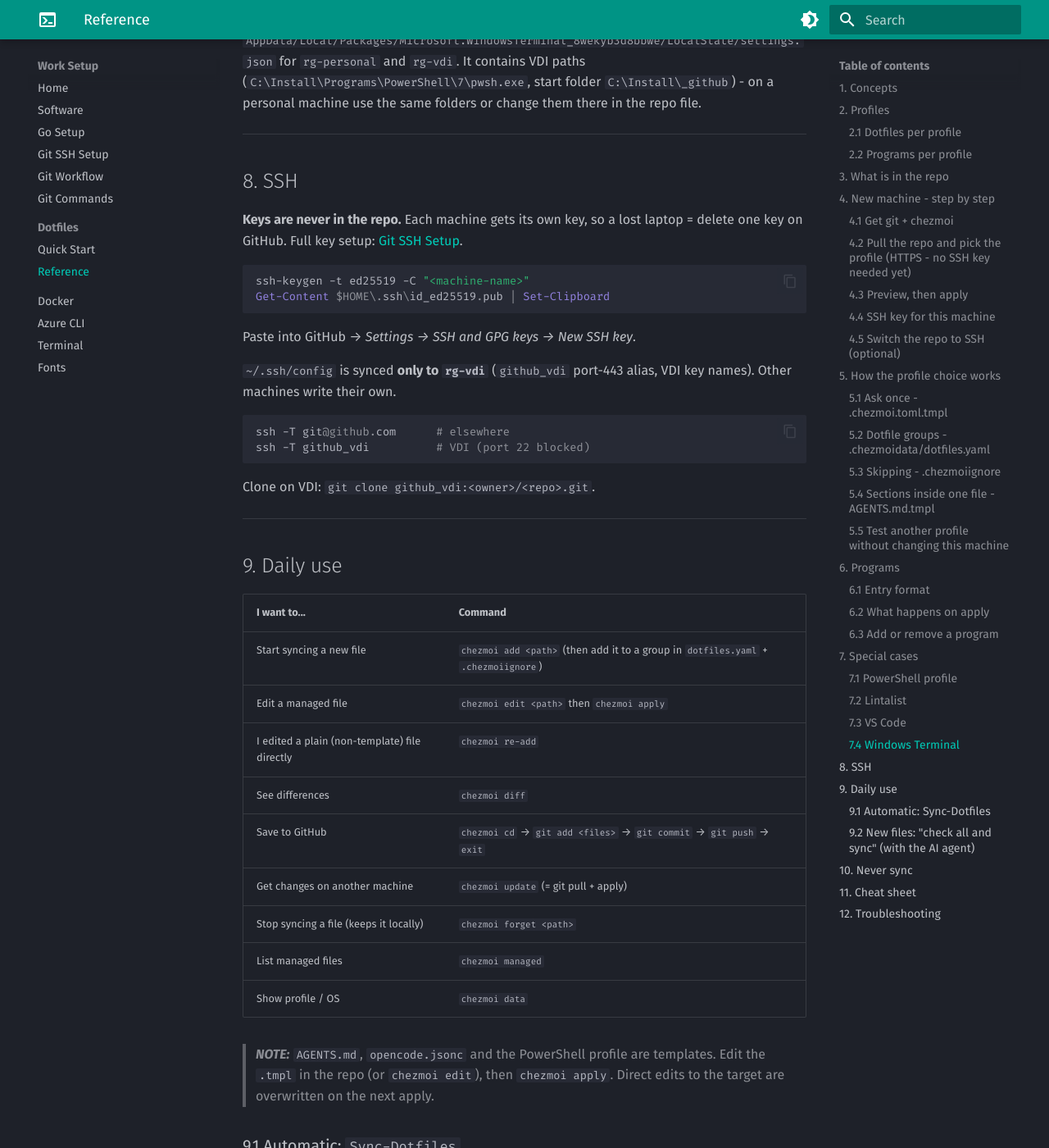
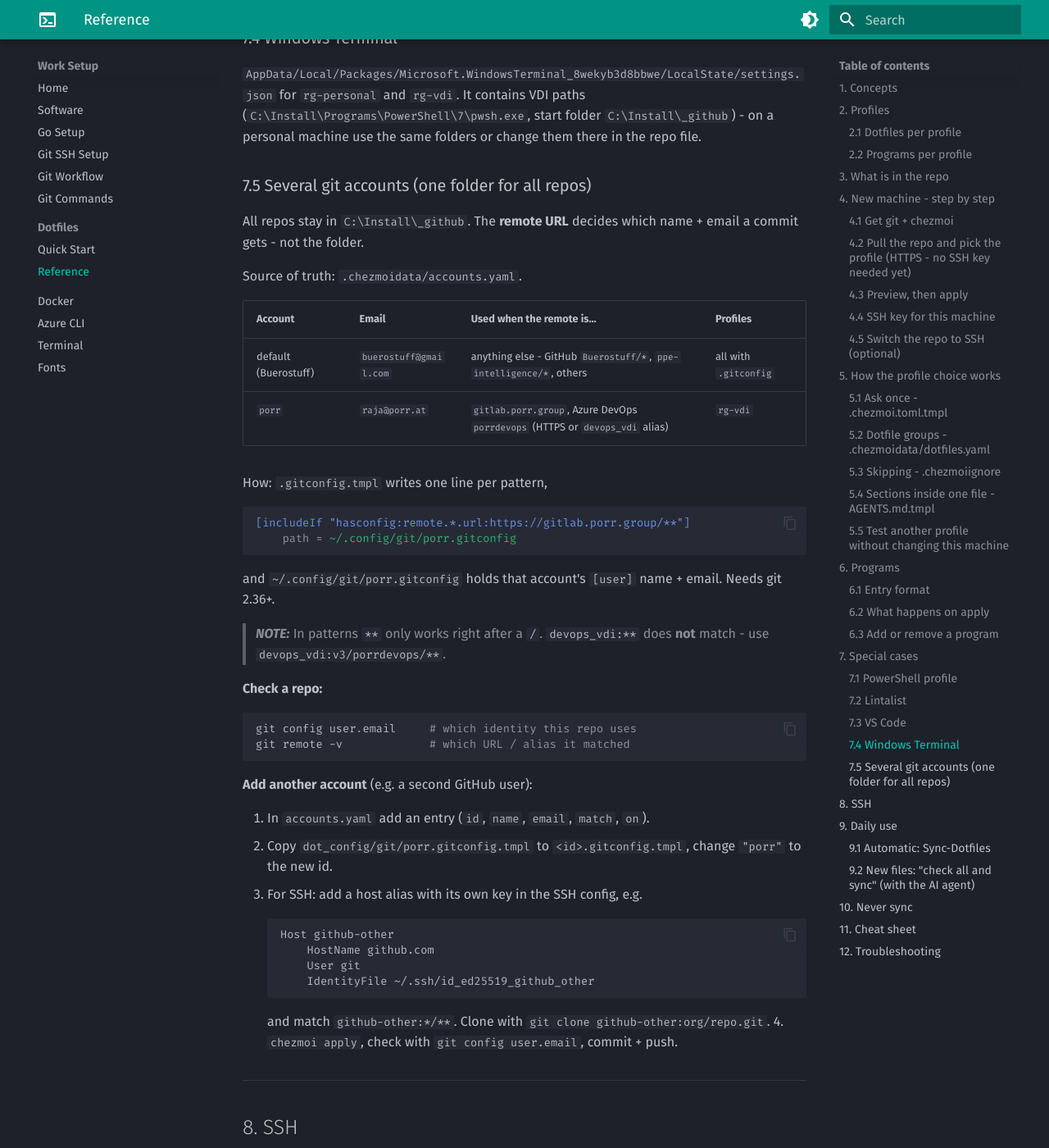
Before and after one commit to Buerostuff/work-setup, an MkDocs documentation site: the page built from docs/chezmoi.md, in a window 1280 px wide and 1400 px high, scrolled down 8620 px. Shown: the whole window at 82% size. Built offline with MkDocs 1.6.1 and Material for MkDocs 9.7.7, drawn with Linux system fonts in a browser that asks for light colours; some of the changed text lies outside the part shown.

Commit message:
Add git accounts by remote URL to dotfiles docs

````diff
--- a/docs/chezmoi.md
+++ b/docs/chezmoi.md
@@ -53,7 +53,7 @@ Source of truth: `.chezmoidata/dotfiles.yaml`.
 | Agent rules `AGENTS.md` | ✓ | ✓ | ✓ (+VDI, IT tickets) | | | |
 | Skills (`.agents`, `.claude`, opencode) | ✓ | ✓ | ✓ | | | |
 | `opencode.jsonc` | ✓ | ✓ | ✓ | | | |
-| `.gitconfig` (name + email) | ✓ | | ✓ | | | |
+| `.gitconfig` (name + email, accounts → [7.5](#75-several-git-accounts-one-folder-for-all-repos)) | ✓ | | ✓ | | | |
 | `starship.toml` | ✓ | ✓ | ✓ | | ✓ | ✓ |
 | PowerShell profile | ✓ | ✓ | ✓ | | ✓ | ✓ |
 | VS Code keybindings + snippets | ✓ | ✓ | ✓ | | | |
@@ -345,6 +345,54 @@ for `rg-personal` and `rg-vdi`. It contains VDI paths (`C:\Install\Programs\Powe
 start folder `C:\Install\_github`) - on a personal machine use the same folders
 or change them there in the repo file.
 
+### 7.5 Several git accounts (one folder for all repos)
+
+All repos stay in `C:\Install\_github`. The **remote URL** decides which
+name + email a commit gets - not the folder.
+
+Source of truth: `.chezmoidata/accounts.yaml`.
+
+| Account | Email | Used when the remote is... | Profiles |
+|---|---|---|---|
+| default (Buerostuff) | `buerostuff@gmail.com` | anything else - GitHub `Buerostuff/*`, `ppe-intelligence/*`, others | all with `.gitconfig` |
+| `porr` | `raja@porr.at` | `gitlab.porr.group`, Azure DevOps `porrdevops` (HTTPS or `devops_vdi` alias) | `rg-vdi` |
+
+How: `.gitconfig.tmpl` writes one line per pattern,
+
+```ini
+[includeIf "hasconfig:remote.*.url:https://gitlab.porr.group/**"]
+	path = ~/.config/git/porr.gitconfig
+```
+
+and `~/.config/git/porr.gitconfig` holds that account's `[user]` name + email.
+Needs git 2.36+.
+
+> **_NOTE:_** In patterns `**` only works right after a `/`.
+> `devops_vdi:**` does **not** match - use `devops_vdi:v3/porrdevops/**`.
+
+**Check a repo:**
+
+```powershell
+git config user.email     # which identity this repo uses
+git remote -v             # which URL / alias it matched
+```
+
+**Add another account** (e.g. a second GitHub user):
+
+1. In `accounts.yaml` add an entry (`id`, `name`, `email`, `match`, `on`).
+2. Copy `dot_config/git/porr.gitconfig.tmpl` to `<id>.gitconfig.tmpl`, change `"porr"` to the new id.
+3. For SSH: add a host alias with its own key in the SSH config, e.g.
+
+    ```
+    Host github-other
+        HostName github.com
+        User git
+        IdentityFile ~/.ssh/id_ed25519_github_other
+    ```
+
+    and match `github-other:*/**`. Clone with `git clone github-other:org/repo.git`.
+4. `chezmoi apply`, check with `git config user.email`, commit + push.
+
 ---
 
 ## 8. SSH
````
Also changed, not shown: docs/chezmoi-quickstart.md (+10 -0 lines).
